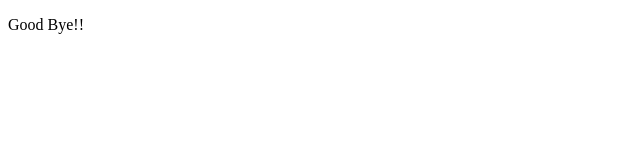
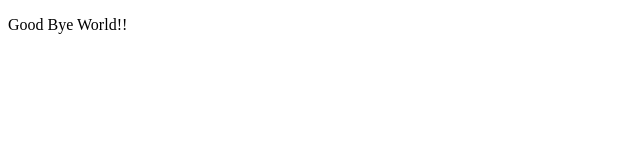
Before and after one commit to sulakshana-borsune/HW1, a plain HTML site: page index.html in a window 1280 px wide. Shown: the full height of the page, 0-640 px from the left. Drawn offline with Linux system fonts and the light colour scheme.

Commit message:
added html

```diff
--- a/index.html
+++ b/index.html
@@ -7,6 +7,6 @@
     <title>Document</title>
 </head>
 <body>
-    <p> Good Bye!!</p>
+    <p> Good Bye World!!</p>
 </body>
 </html>
```
